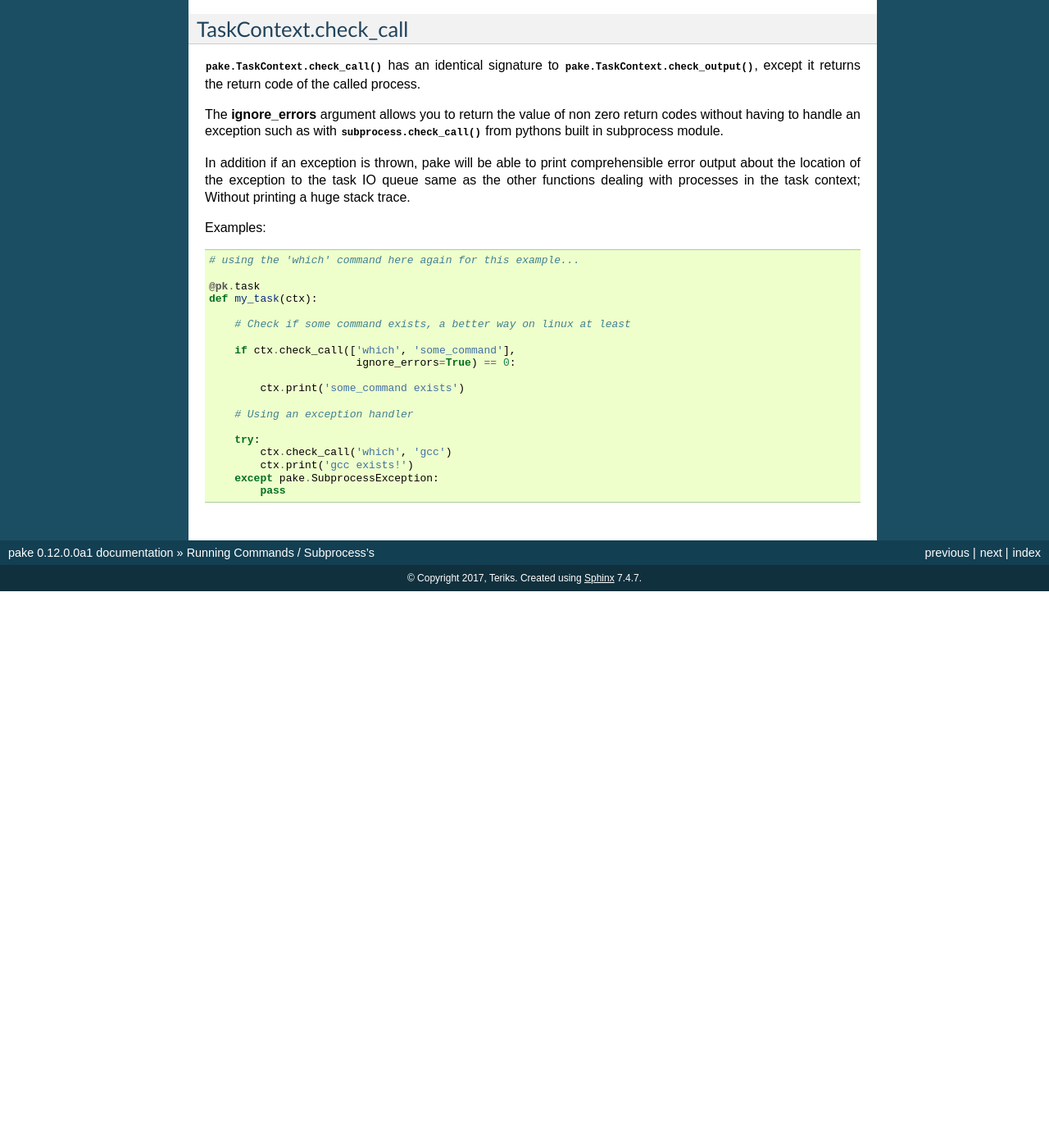
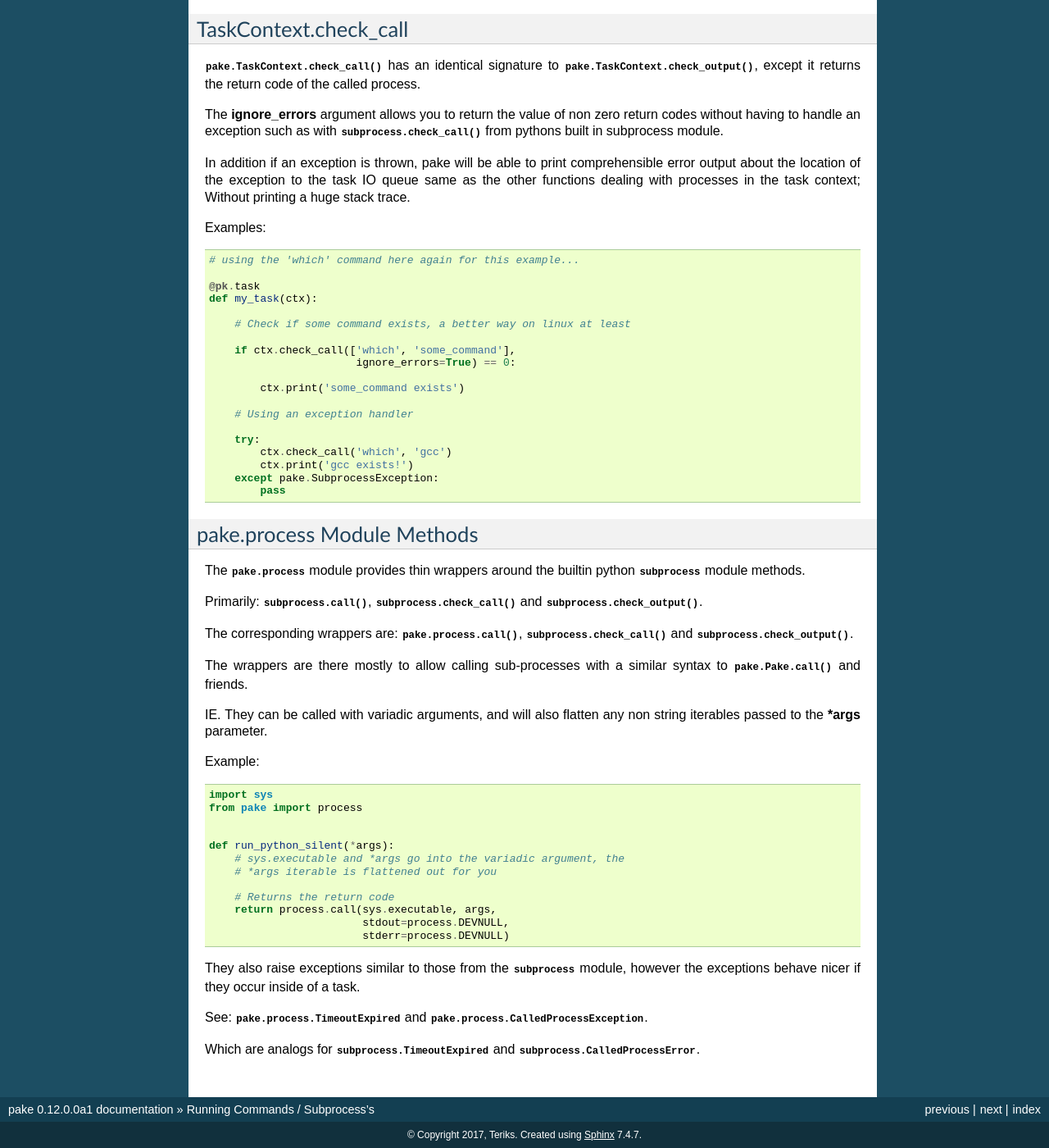
Before and after one commit to Teriks/pake, a Sphinx documentation site: the page built from docs/source/subprocess.rst, in a window 1280 px wide and 1400 px high, scrolled down 2058 px. Shown: the whole window at 82% size. Built offline with Sphinx 7.4.7, drawn with Linux system fonts in a browser that asks for light colours; before the commit the page ends 2779 px from its top, so only the background shows below that; some of the changed text lies outside the part shown.

Commit message:
Add section on pake.process module to subprocess doc page.

```diff
--- a/docs/source/subprocess.rst
+++ b/docs/source/subprocess.rst
@@ -176,3 +176,44 @@ Examples:
             ctx.print('gcc exists!')
         except pake.SubprocessException:
             pass
+
+
+
+pake.process Module Methods
+---------------------------
+
+The :py:mod:`pake.process` module provides thin wrappers around the builtin python :py:mod:`subprocess` module methods.
+
+Primarily: :py:meth:`subprocess.call`, :py:meth:`subprocess.check_call` and :py:meth:`subprocess.check_output`.
+
+The corresponding wrappers are: :py:meth:`pake.process.call`, :py:meth:`subprocess.check_call` and :py:meth:`subprocess.check_output`.
+
+The wrappers are there mostly to allow calling sub-processes with a similar syntax to :py:meth:`pake.Pake.call` and friends.
+
+IE. They can be called with variadic arguments, and will also flatten any non string iterables passed to the **\*args** parameter.
+
+
+Example:
+
+.. code-block:: python
+
+    import sys
+    from pake import process
+
+
+    def run_python_silent(*args):
+        # sys.executable and *args go into the variadic argument, the
+        # *args iterable is flattened out for you
+
+        # Returns the return code
+        return process.call(sys.executable, args,
+                            stdout=process.DEVNULL,
+                            stderr=process.DEVNULL)
+
+
+They also raise exceptions similar to those from the :py:mod:`subprocess` module, however the exceptions
+behave nicer if they occur inside of a task.
+
+See: :py:exc:`pake.process.TimeoutExpired` and :py:exc:`pake.process.CalledProcessException`.
+
+Which are analogs for :py:exc:`subprocess.TimeoutExpired` and :py:exc:`subprocess.CalledProcessError`.
--- a/setup.py
+++ b/setup.py
@@ -28,7 +28,7 @@ setup(name='python-pake',
       version=version,
       packages=find_packages(exclude=('tests',)),
       license='BSD 3-Clause',
-      description='A make like build utility entirely in python.',
+      description='A make-like build utility entirely in python.',
       long_description=readme,
       include_package_data=True,
       install_requires=[],
```
